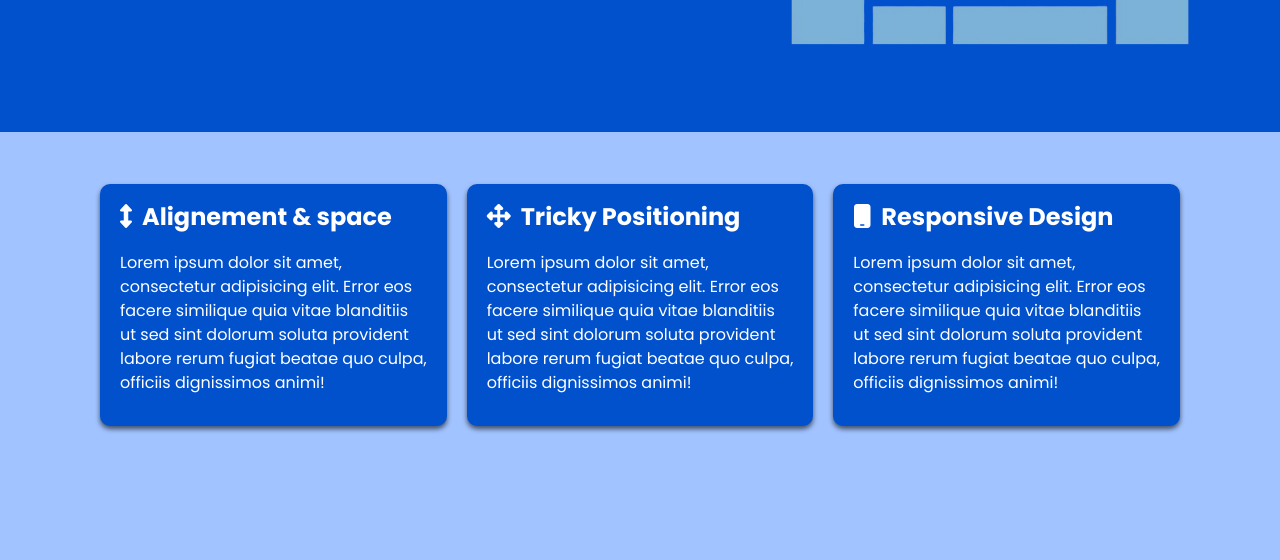
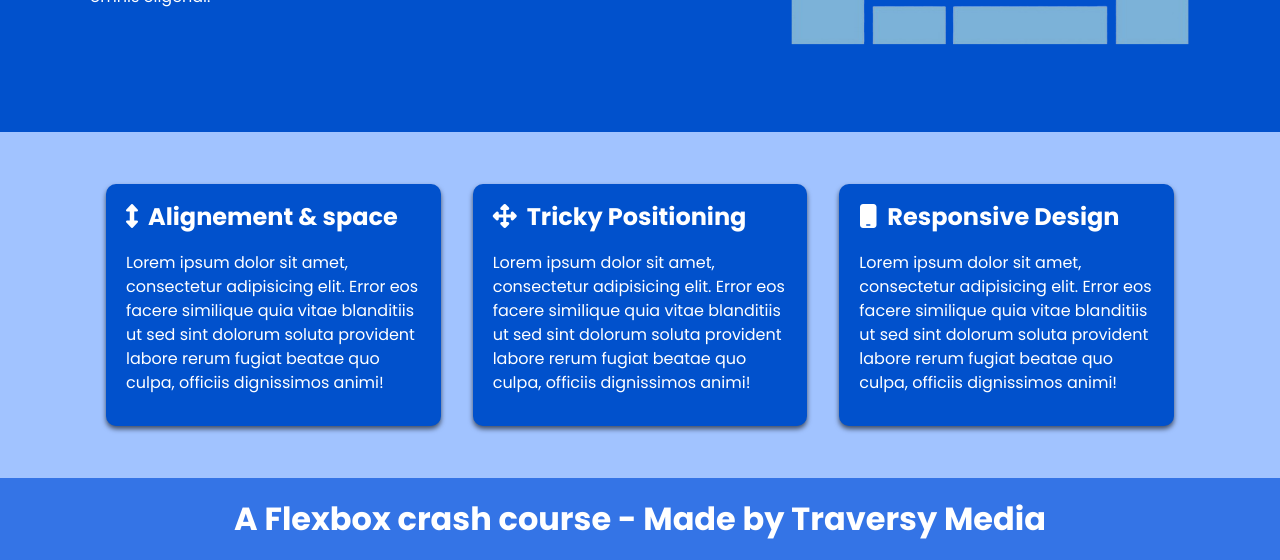
Before and after one commit to KhalilAr42/flexbox-crash-course, a plain HTML site: page index.html in a window 1280 px wide. Shown: the part 328-888 px from the top of the page. Before the commit the page ends 806 px from the top, so only its background shows below. Drawn offline with Linux system fonts and the light colour scheme.

Commit message:
Add a footer + change body to flexbox in order to have a fixed footer in the bottom of the page

```diff
--- a/index.html
+++ b/index.html
@@ -86,5 +86,11 @@
                 </div>
             </div>
         </section>
+
+        <footer>
+            <div class="container">
+                <h1>A Flexbox crash course - Made by Traversy Media</h1>
+            </div>
+        </footer>
     </body>
 </html>
--- a/style.css
+++ b/style.css
@@ -9,6 +9,9 @@ body {
     line-height: 1.5;
     color: #333;
     background: #a1c3ff;
+    display: flex;
+    flex-direction: column;
+    min-height: 100vh;
 }
 
 img {
@@ -90,6 +93,10 @@ ul {
     justify-content: space-between;
 }
 
+.header .container p {
+    max-width: 600px;
+}
+
 .boxes .container {
     display: flex;
     justify-content: space-between;
@@ -99,7 +106,7 @@ ul {
     flex: 1;
     background-color: #0151cc;
     color: #fff;
-    margin: 52px 10px;
+    margin: 52px 16px;
     padding: 15px 20px;
     border-radius: 10px;
     box-shadow: 0 3px 5px rgba(0, 0, 0, 0.6);
@@ -126,3 +133,21 @@ ul {
         text-align: center;
     }
 }
+
+footer {
+    margin-top: auto;
+    background-color: #3474e6;
+    color: #fff;
+    height: 82px;
+}
+
+footer h1 {
+    margin-bottom: 0px;
+}
+
+footer .container {
+    display: flex;
+    justify-content: center;
+    align-items: center;
+    height: 100%;
+}
```
